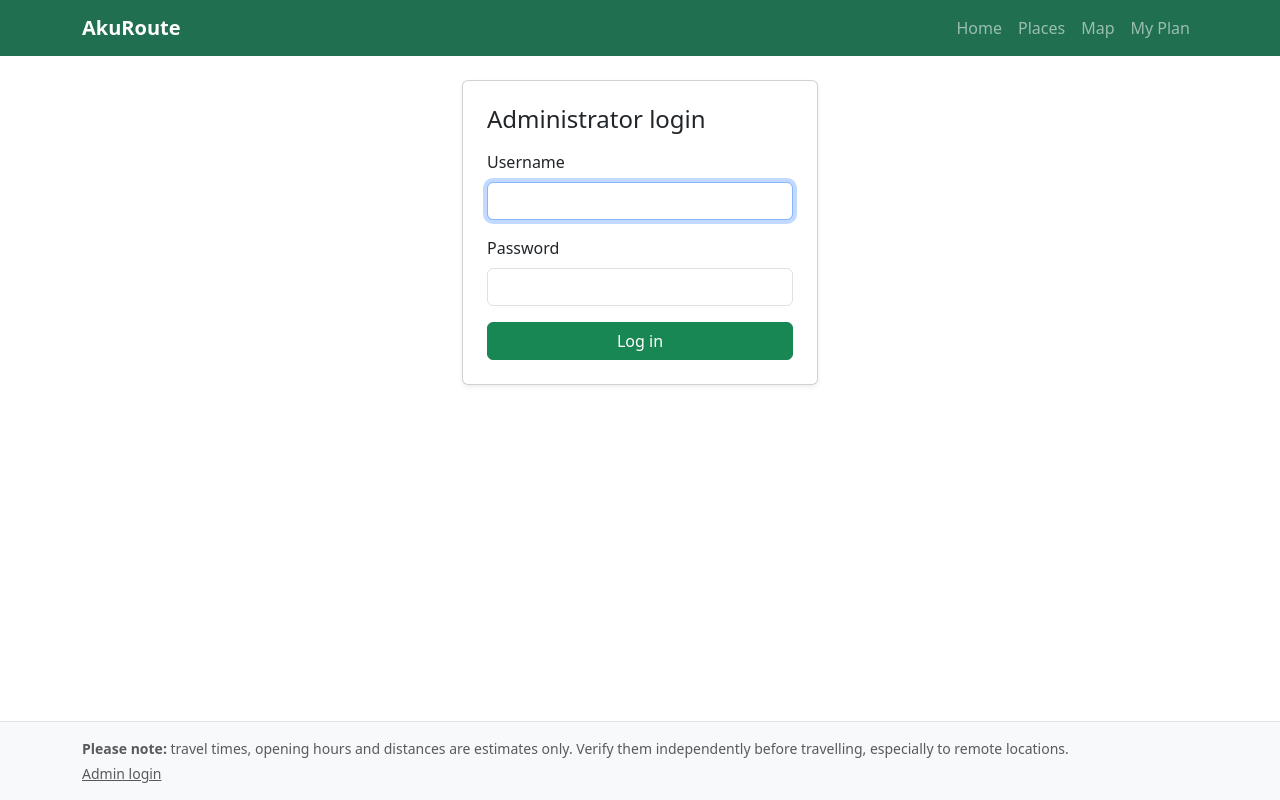
After one commit to ChavinduDulaj/akuroute-, a Flask app: page /admin/login in a window 1280 px wide. The commit adds this page. Run offline with Flask 3, Linux system fonts and the light colour scheme.

Commit message:
Add admin login, logout and session timeout

```diff
--- a/app.py
+++ b/app.py
@@ -24,7 +24,9 @@ def create_app():
     db.init_app(app)
     csrf.init_app(app)
     login_manager.init_app(app)
-    login_manager.login_view = "admin.login"     # where to send logged-out admins (Step 7)
+    login_manager.login_view = "admin.login"
+    login_manager.login_message = "Please log in to access the admin area."
+    login_manager.login_message_category = "warning"
 
     @login_manager.user_loader
     def load_user(user_id):
--- a/routes/admin.py
+++ b/routes/admin.py
@@ -1,5 +1,60 @@
-from flask import Blueprint
+from flask import (Blueprint, render_template, request, redirect,
+                   url_for, flash, session)
+from flask_login import login_user, logout_user, login_required, current_user
+from werkzeug.security import generate_password_hash, check_password_hash
+
+from models import Admin, Place
 
 bp = Blueprint("admin", __name__, url_prefix="/admin")
 
-# Admin login and CRUD routes arrive in Steps 7 and 8.
+# Used to keep login timing similar whether or not the username exists
+_DUMMY_HASH = generate_password_hash("not-a-real-password")
+
+
+def _is_safe_next(target):
+    """Only allow redirects to pages on this same site."""
+    return bool(target) and target.startswith("/") \
+        and not target.startswith("//") and "\\" not in target
+
+
+@bp.route("/login", methods=["GET", "POST"])
+def login():
+    if current_user.is_authenticated:
+        return redirect(url_for("admin.dashboard"))
+
+    username = ""
+    if request.method == "POST":
+        username = request.form.get("username", "").strip()
+        password = request.form.get("password", "")
+
+        user = Admin.query.filter_by(username=username).first()
+        if user:
+            ok = user.check_password(password)
+        else:
+            check_password_hash(_DUMMY_HASH, password)     # same work, result ignored
+            ok = False
+
+        if ok:
+            login_user(user)                # no "remember me" cookie
+            session.permanent = True        # activates the 30-minute timeout
+            nxt = request.args.get("next")
+            return redirect(nxt if _is_safe_next(nxt) else url_for("admin.dashboard"))
+
+        flash("Invalid username or password.", "danger")   # generic message (FR-5.2)
+
+    return render_template("admin/login.html", username=username)
+
+
+@bp.route("/logout", methods=["POST"])
+@login_required
+def logout():
+    logout_user()
+    flash("You have been logged out.", "info")
+    return redirect(url_for("public.home"))
+
+
+@bp.route("/")
+@login_required
+def dashboard():
+    places = Place.query.order_by(Place.name).all()
+    return render_template("admin/dashboard.html", places=places)
--- /dev/null
+++ b/templates/admin/login.html
@@ -0,0 +1,31 @@
+{% extends "base.html" %}
+{% block title %}Admin login{% endblock %}
+
+{% block content %}
+<div class="row justify-content-center">
+  <div class="col-md-6 col-lg-4">
+    <div class="card shadow-sm">
+      <div class="card-body p-4">
+        <h1 class="h4 mb-3">Administrator login</h1>
+        <form method="post" novalidate>
+          <input type="hidden" name="csrf_token" value="{{ csrf_token() }}">
+
+          <div class="mb-3">
+            <label for="username" class="form-label">Username</label>
+            <input type="text" class="form-control" id="username" name="username"
+                   value="{{ username }}" autocomplete="username" required autofocus>
+          </div>
+
+          <div class="mb-3">
+            <label for="password" class="form-label">Password</label>
+            <input type="password" class="form-control" id="password" name="password"
+                   autocomplete="current-password" required>
+          </div>
+
+          <button type="submit" class="btn btn-success w-100">Log in</button>
+        </form>
+      </div>
+    </div>
+  </div>
+</div>
+{% endblock %}
--- a/templates/base.html
+++ b/templates/base.html
@@ -36,6 +36,17 @@
                href="{{ url_for('plan.view') }}">My Plan
               {% if plan_count %}<span class="badge text-bg-light">{{ plan_count }}</span>{% endif %}</a>
           </li>
+                    {% if current_user.is_authenticated %}
+          <li class="nav-item">
+            <a class="nav-link" href="{{ url_for('admin.dashboard') }}">Admin</a>
+          </li>
+          <li class="nav-item">
+            <form method="post" action="{{ url_for('admin.logout') }}" class="d-inline">
+              <input type="hidden" name="csrf_token" value="{{ csrf_token() }}">
+              <button type="submit" class="btn btn-link nav-link">Log out</button>
+            </form>
+          </li>
+          {% endif %}
         </ul>
       </div>
     </div>
@@ -58,6 +69,7 @@
     <div class="container small text-muted">
       <strong>Please note:</strong> travel times, opening hours and distances are estimates only.
       Verify them independently before travelling, especially to remote locations.
+            <div class="mt-1"><a class="text-muted" href="{{ url_for('admin.login') }}">Admin login</a></div>
     </div>
   </footer>
 
```
Also changed, not shown: reset_admin_password.py (added, +18 -0 lines), templates/admin/dashboard.html (added, +34 -0 lines).
